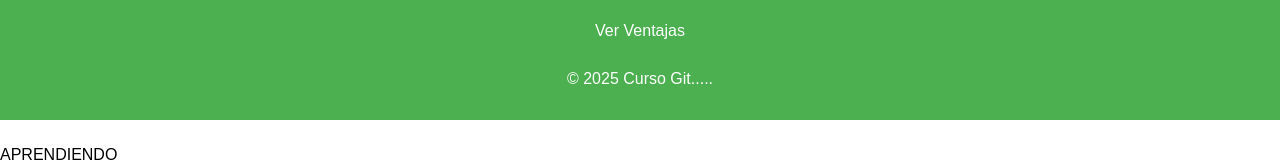
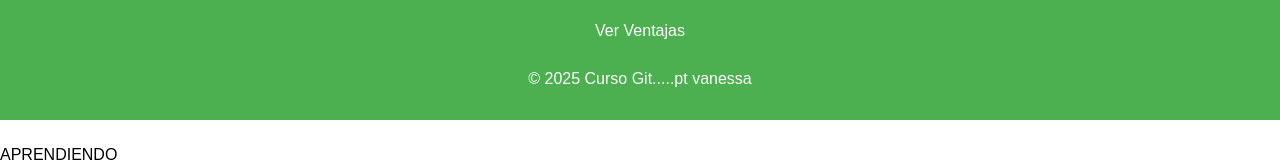
Before and after one commit to mike23rm/CursoGit, a plain HTML site: page index.html in a window 1280 px wide. Shown: the part 680-842 px from the top of the page. Drawn offline with Linux system fonts and the light colour scheme.

```diff
--- a/index.html
+++ b/index.html
@@ -57,7 +57,7 @@
 
 <footer>
 <a href="ventajas.html" class="button">Ver Ventajas</a>
-    <p>&copy; 2025 Curso Git..... </p>
+    <p>&copy; 2025 Curso Git.....pt vanessa </p>
 
 </footer>
 
```
